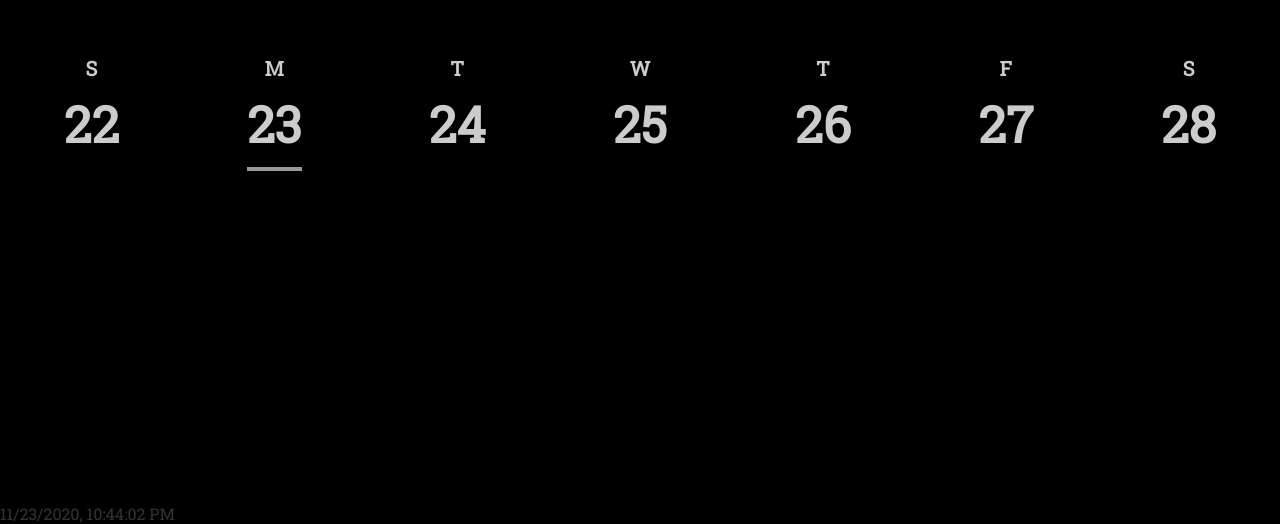
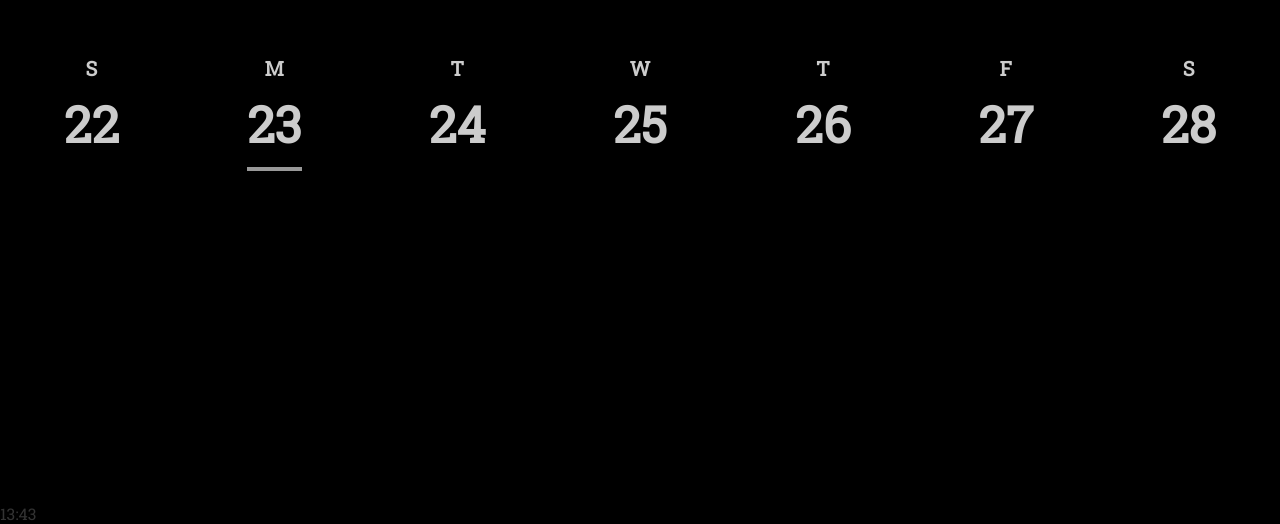
Before and after one commit to miyaoka/one-week-calendar, a Next.js app: page / in a window 1280 px wide. Shown: the part 276-800 px from the top of the page. Built offline with nearby package versions, Linux system fonts and the light colour scheme.

Commit message:
update time display

```diff
--- a/lib/useCalendar.tsx
+++ b/lib/useCalendar.tsx
@@ -1,7 +1,7 @@
 import { useEffect, useMemo, useState } from 'react'
 
 const oneDay = 86400 * 1000
-const timerInterval = 1 * 1000
+const timerInterval = 10 * 1000
 const dayLabel = 'SMTWTFS'.split('')
 
 export function useCalendar() {
--- a/pages/index.tsx
+++ b/pages/index.tsx
@@ -39,15 +39,12 @@ export default function Home() {
           ))}
         </div>
         <div className="time">
-          {new Date(currentTime).toLocaleDateString('en', {
-            year: 'numeric',
-            month: '2-digit',
-            day: '2-digit',
-            hour: '2-digit',
-            minute: '2-digit',
-            second: '2-digit',
-            timeZone: 'Asia/Tokyo',
-          })}
+          {new Date(currentTime)
+            .toLocaleDateString('ja', {
+              hour: '2-digit',
+              minute: '2-digit',
+            })
+            .slice(-5)}
         </div>
         <div className="config" onClick={onClick}></div>
       </div>
```
